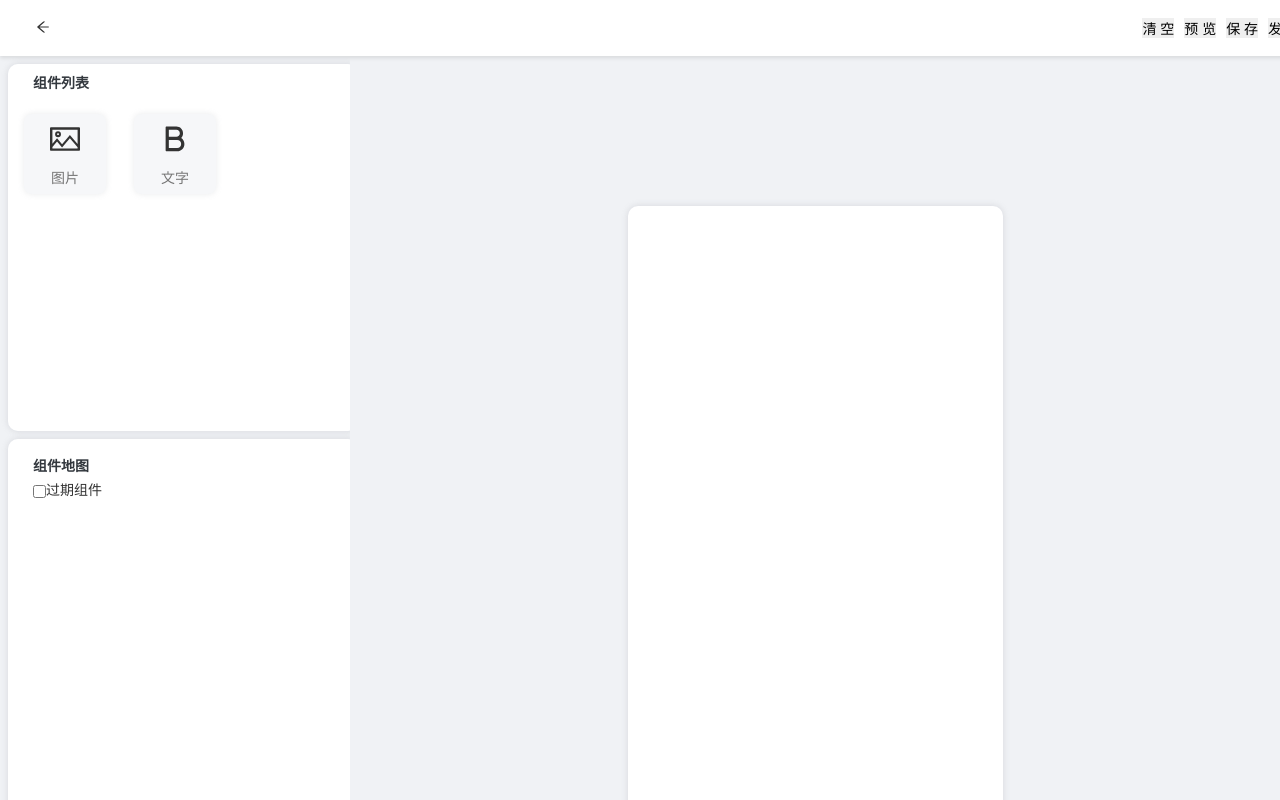
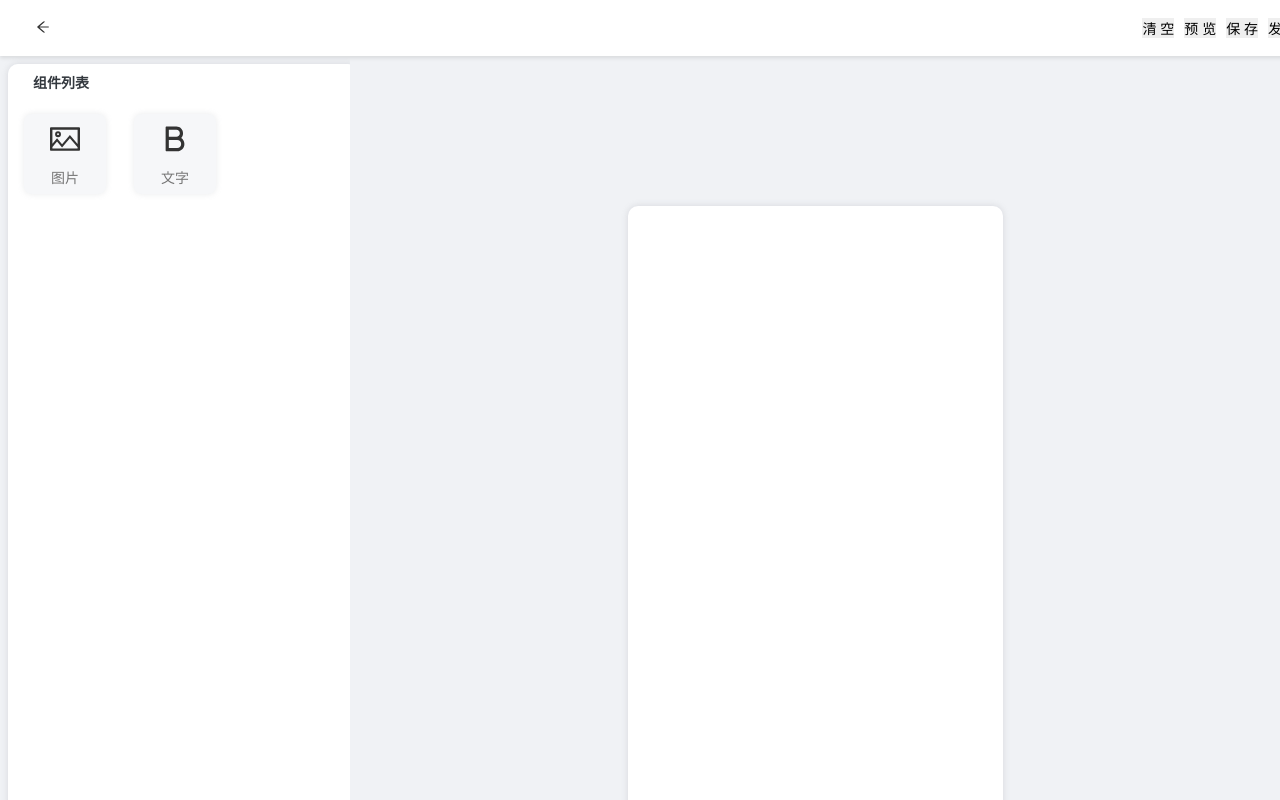
Before and after one commit to RyzenPan/smart-block-editor, a Vue app: page /editor in a window 1280 px wide. Built offline with nearby package versions, Linux system fonts and the light colour scheme.

Commit message:
feat: 隐藏组件地图

```diff
--- a/src/pages/Editor/components/Left/components/CompList/index.vue
+++ b/src/pages/Editor/components/Left/components/CompList/index.vue
@@ -71,7 +71,7 @@ const cloneComponent = (origin: any) => {
     user-select: none;
   }
   .penelBox {
-    height: 38.4vh;
+	  height: calc(100vh - 112px);
     padding: 10px 16px;
     overflow-x: hidden;
     overflow-y: scroll;
@@ -81,7 +81,6 @@ const cloneComponent = (origin: any) => {
     }
     .dragArea {
       display: flex;
-      cursor: move;
     }
   }
 }
@@ -96,6 +95,7 @@ const cloneComponent = (origin: any) => {
   border-radius: 8px;
   box-shadow: 0 0 6px rgba(152, 153, 161, 0.2);
   user-select: none;
+  cursor: move;
   &:hover {
     background-color: #e9ebed;
   }
--- a/src/pages/Editor/components/Left/index.vue
+++ b/src/pages/Editor/components/Left/index.vue
@@ -3,7 +3,7 @@
 		<div class="editComponentLeft">
 			<div class="penel">
         <CompList />
-        <CompMap />
+        <!-- <CompMap /> -->
       </div>
 		</div>
 		<div style="width: 350px; transition: all ease-in-out 0.5s"></div>
@@ -12,7 +12,7 @@
 
 <script lang="ts" setup>
 import CompList from './components/CompList/index.vue'
-import CompMap from './components/CompMap/index.vue'
+// import CompMap from './components/CompMap/index.vue'
 
 
 
```
